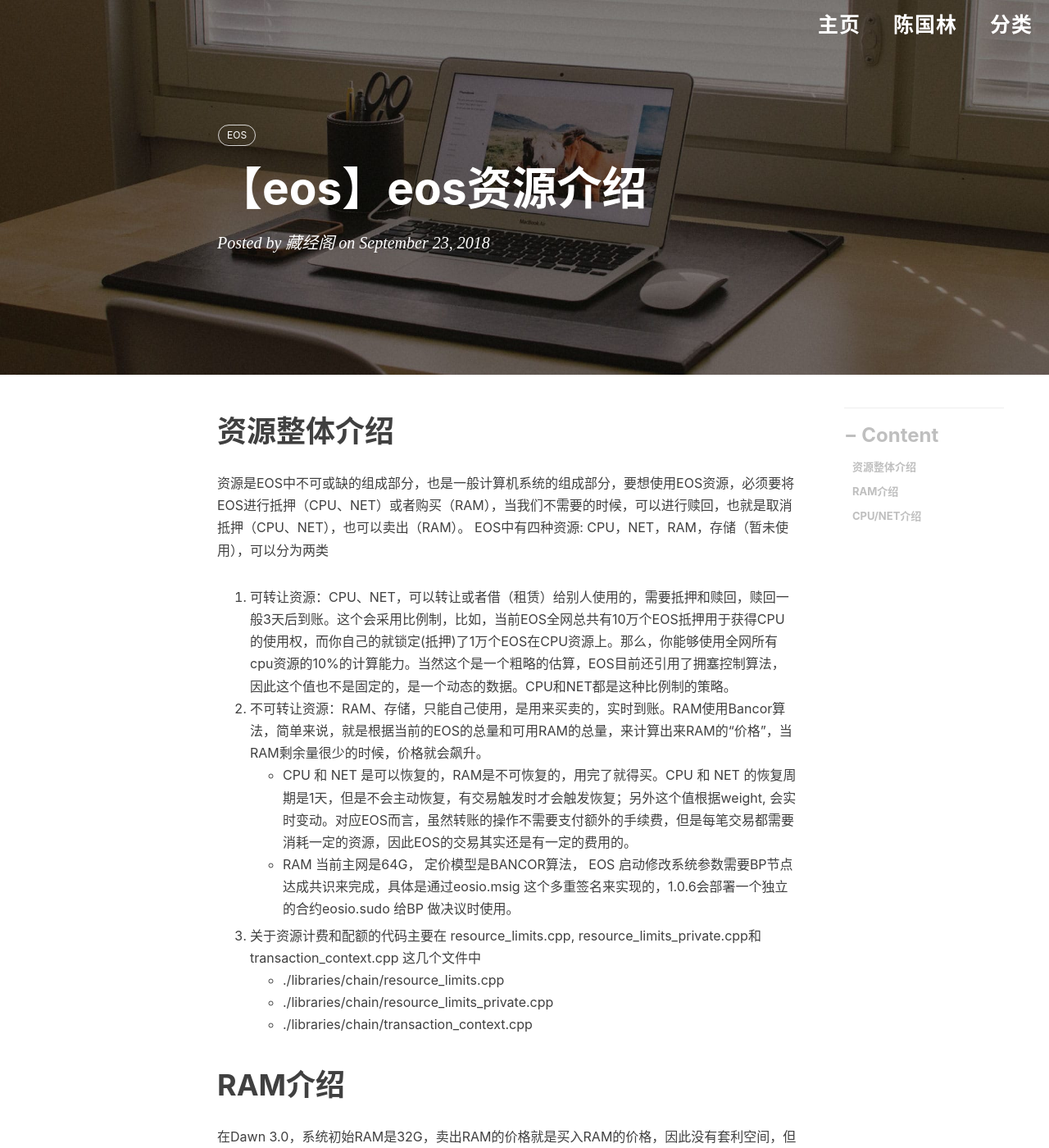
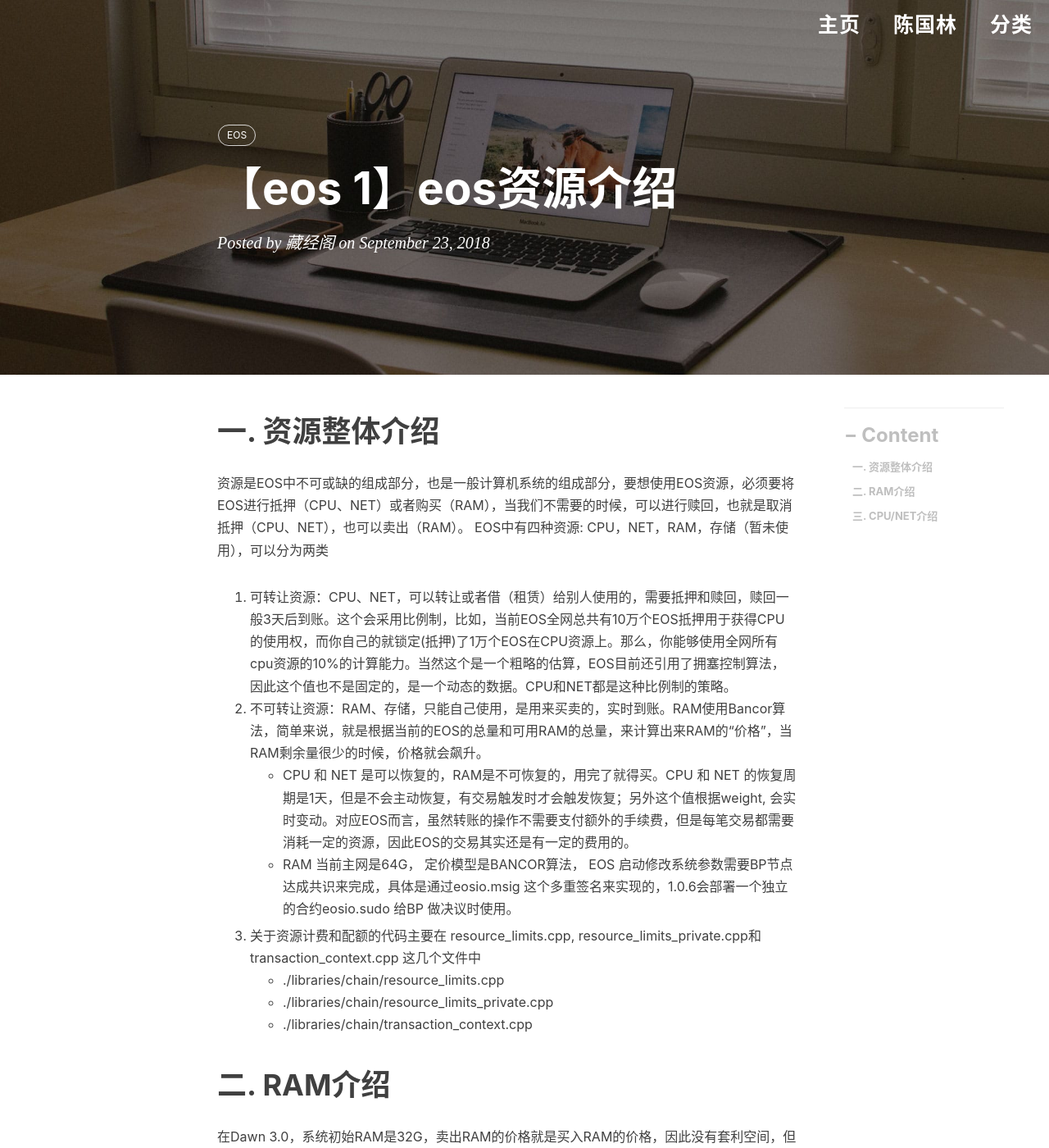
Before and after one commit to engru/chenguolin.github.io, a Jekyll site: the page built from _posts/2018-09-23-【EOS-1】EOS资源介绍.md, in a window 1280 px wide and 1400 px high. Shown: the whole window at 82% size. Built offline with Jekyll 4.4.1, drawn with Linux system fonts in a browser that asks for light colours; nearby versions of some CDN libraries; comment, search, counter and statistics services are not loaded; some of the changed text lies outside the part shown.

Commit message:
Update and rename 2018-09-23-【EOS】EOS资源介绍.md to 2018-09-23-【EOS-1】EOS资源介绍.md

```diff
--- a/_posts/2018-09-23-【EOS】EOS资源介绍.md
+++ b/_posts/2018-09-23-【EOS-1】EOS资源介绍.md
@@ -5,7 +5,7 @@ tags:         #标签
     - EOS
 ---
 
-# 资源整体介绍
+# 一. 资源整体介绍
 资源是EOS中不可或缺的组成部分，也是一般计算机系统的组成部分，要想使用EOS资源，必须要将EOS进行抵押（CPU、NET）或者购买（RAM），当我们不需要的时候，可以进行赎回，也就是取消抵押（CPU、NET），也可以卖出（RAM）。
 EOS中有四种资源: CPU，NET，RAM，存储（暂未使用），可以分为两类
 
@@ -18,7 +18,7 @@ EOS中有四种资源: CPU，NET，RAM，存储（暂未使用），可以分为
   * ./libraries/chain/resource_limits_private.cpp
   * ./libraries/chain/transaction_context.cpp
 
-# RAM介绍
+# 二. RAM介绍
 在Dawn 3.0，系统初始RAM是32G，卖出RAM的价格就是买入RAM的价格，因此没有套利空间，但是这样不利于流通。因此在Dawn 4.0的时候，已经改为了根据市场价卖出了，因此现在买卖RAM有套利空间，并且买卖RAM都有手续费，手续费都给了系统账号eosio.ram。RAM的定价是根据Bancor算法来定价的。EOS中的RAM没有一个直接对应的物理内存关系，把它完全理解为BP中的内存也是不是非常正确的，它与BP节点中的内存会有一点点关系，但并不是一一对应关系。
 RAM 的买卖，实质上是抵押EOS到系统账户eosio.ram中，就是说将eos转账到eosio.ram这个系统账户之中作为抵押，不论是购买ram(即抵押eos，获取ram)，还是卖出ram(即取回抵押的eos，释放ram)，都是参与者与eosio.ram之间的交互。
 
@@ -31,7 +31,7 @@ RAM的定价是根据Bancor算法来定价的，买入和卖出RAM都需要收
 4. 买入RAM有两种计价方式： 买多少字节的RAM；买多少EOS的RAM。
 5. 卖出RAM只有一种方式：多少字节的RAM。
 
-# CPU/NET介绍
+# 三. CPU/NET介绍
 用户发送一笔交易信息后，区块生产者需要将交易打包生成区块，然后将区块通过网络同步给其它生产者，这个过程需要消耗一定网络带宽资源。当用户调用智能合约时，区块生产者需要根据智能合约地址查找合约代码，然后将代码加载到内存中执行，这个过程需要消耗一定的CPU算力。CPU计算资源的计量方式为，运行智能合约（交易也属于智能合约的一种）所消耗的时间，用户每次调用智能合约都会消耗一点计算资源，如果消耗为0则无法继续执行合约。
 不论是CPU还是NET都是要抵押EOS才能获得的。前面的说明可以知道RAM资源是不存在恢复机制的，消耗了就没有了，而CPU和NET资源却是存在资源恢复的机制，当交易产生的时候会进行恢复。
 
```
